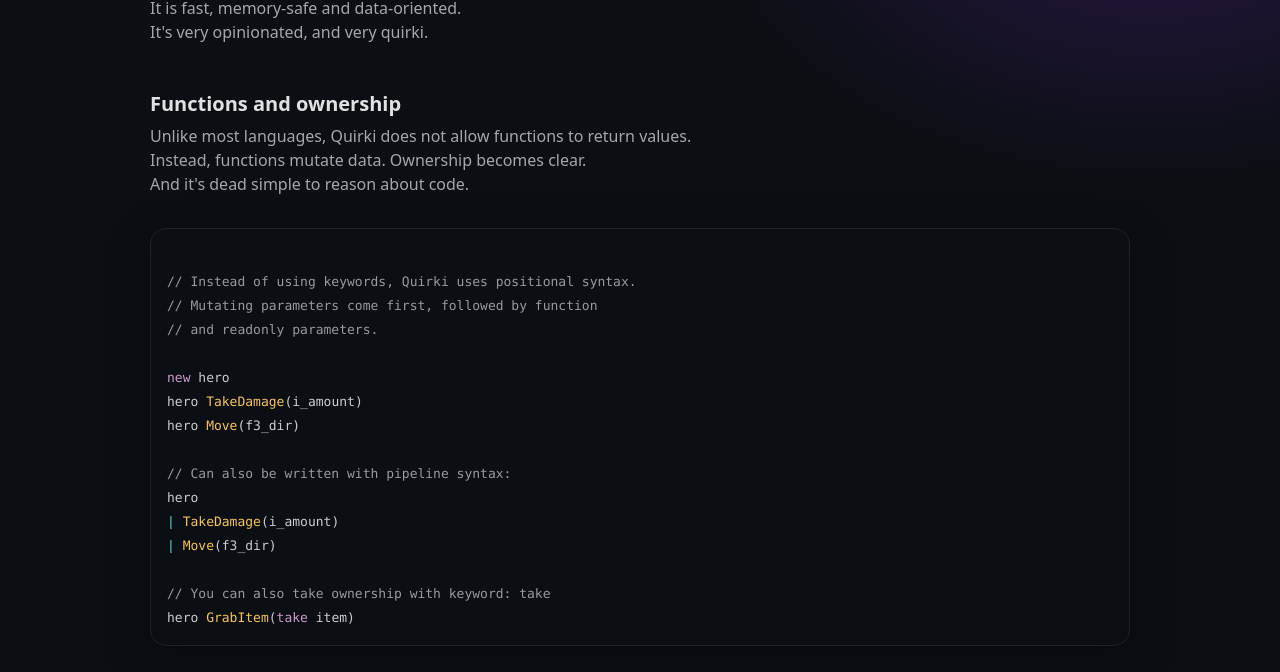
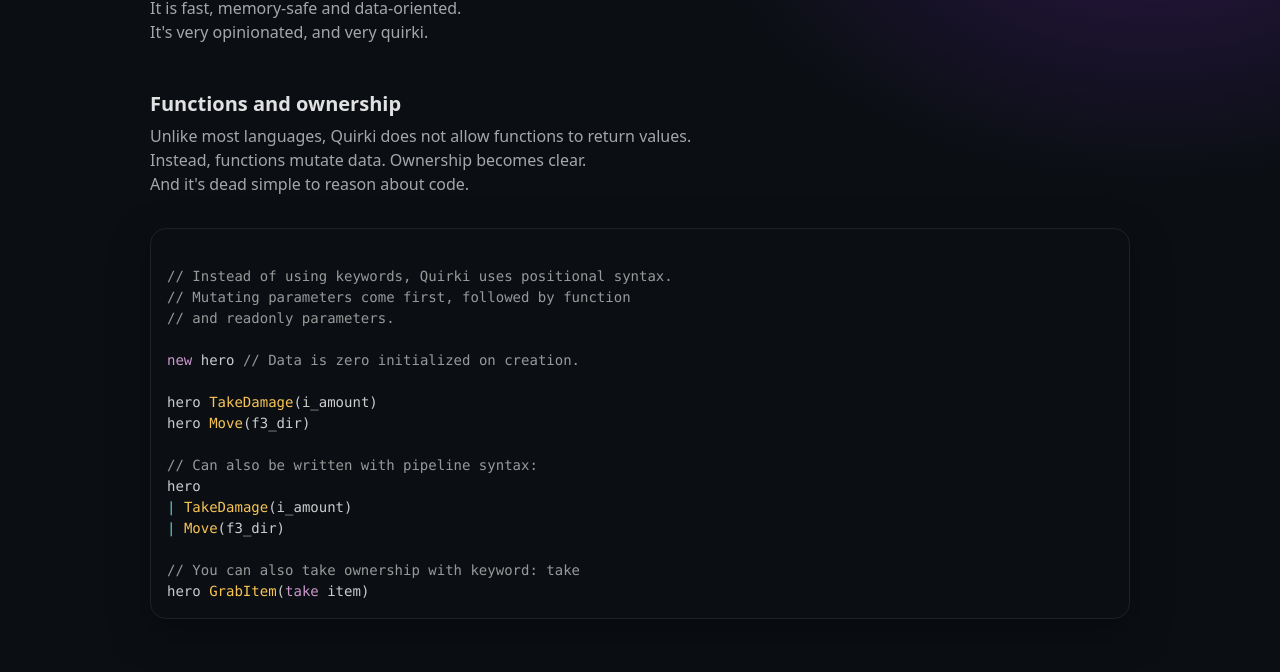
Before and after one commit to mrdumle/mrdumle.github.io, a plain HTML site: page index.html in a window 1280 px wide. Shown: the part 120-792 px from the top of the page. Drawn offline with nearby package versions, Linux system fonts and the light colour scheme.

Commit message:
tweak tweak

```diff
--- a/index.html
+++ b/index.html
@@ -104,10 +104,11 @@
       }
       pre[class*="language-"] {
         background: transparent !important;
+        line-height: 100%;
       }
       code[class*="language-"] {
-        font-size: 13px;
-        line-height: 1.55;
+        font-size: 14px;
+
       }
     </style>
   </head>
@@ -136,7 +137,8 @@
 // Mutating parameters come first, followed by function
 // and readonly parameters.
 
-new hero
+new hero // Data is zero initialized on creation.
+
 hero TakeDamage(i_amount)
 hero Move(f3_dir)
 
@@ -172,7 +174,8 @@ Struct Hero:
 PushDamage(hero: mut &Hero, transform:Transform, weapon:Weapon, amount: Int)
 
 // We can see how types are really just written twice in a lot of places.
-</code></pre></br></br></br>
+</code></pre>
+</br></br></br>
 
 Now lets look at Quirki's version.</br>
 <pre class="card"><code class="language-quirki">Struct Hero:
@@ -180,13 +183,14 @@ Now lets look at Quirki's version.</br>
 
 hero PushDamage(weapon, transform, i_amount)
 </code></pre>
-
+</br>
+</br>
 </br>
 It's obvious when you are mixing types.
 <pre class="card"><code class="language-quirki">i_health -= f_damage
 </code></pre>
 
-
+</br>
 </br>
 </br>
 </br>
```
